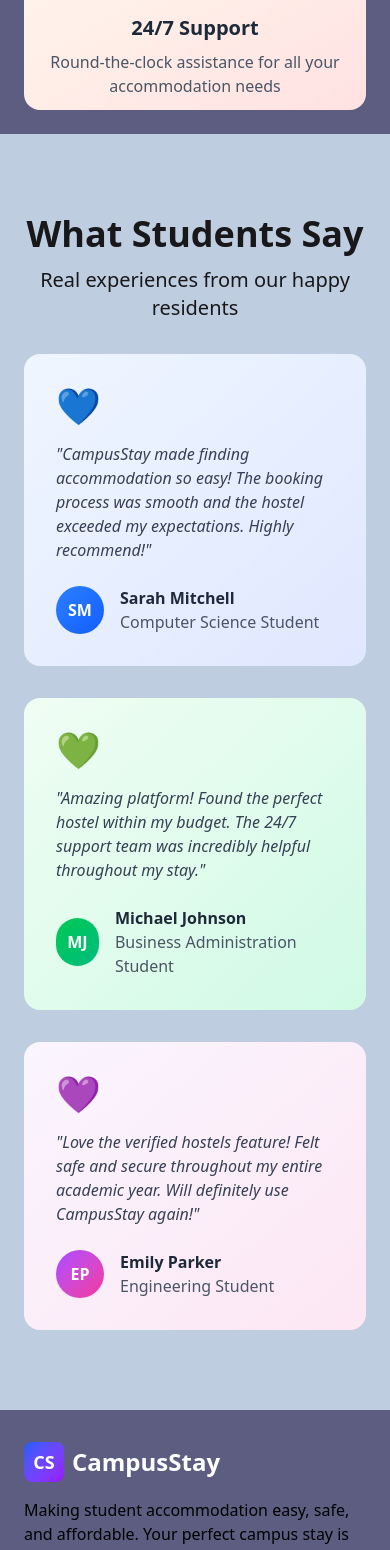
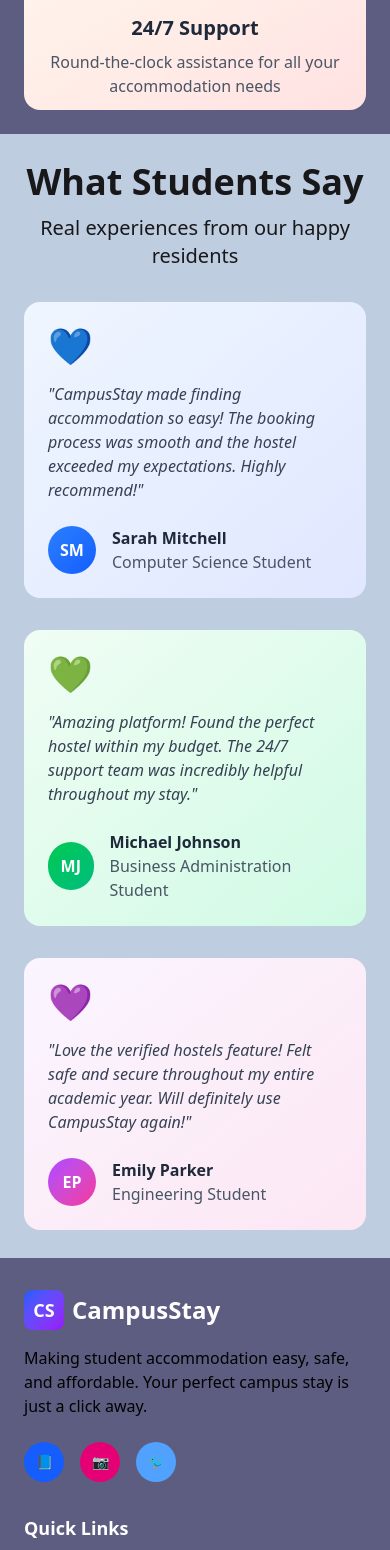
Before and after one commit to EvansMungai/UHBUI, an Angular app: page / in a window 390 px wide. Shown: the part 1342-2892 px from the top of the page. Built offline with nearby package versions, Linux system fonts and the light colour scheme.

Commit message:
styles(testimonials): Finish styling the testimonials component.

```diff
--- a/src/app/shared/elements/testimonials/testimonials.html
+++ b/src/app/shared/elements/testimonials/testimonials.html
@@ -1,5 +1,5 @@
-<div class="py-20 bg-primary">
-    <div class="container mx-auto px-6">
+<div class="py-6 md:py-16 bg-primary">
+    <div class="container mx-auto px-6 py-1">
         <div class="text-center mb-8">
             <h2 class="text-4xl font-bold mb-3">What Students Say</h2>
             <p class="text-xl">Real experiences from our happy residents</p>
@@ -7,7 +7,7 @@
 
         <div class="grid grid-cols-1 md:grid-cols-3 gap-8">
             <div
-                class="bg-gradient-to-br from-blue-50 to-indigo-100 p-8 rounded-2xl hover-scale hover:shadow-xl transition-all">
+                class="bg-gradient-to-br from-blue-50 to-indigo-100 p-6 lg:p-8 rounded-2xl hover-scale hover:shadow-xl transition-all">
                 <div class="text-4xl mb-4">💙</div>
                 <p class="text-gray-700 mb-6 italic">"CampusStay made finding accommodation so easy! The booking process
                     was smooth and the hostel exceeded my expectations. Highly recommend!"</p>
@@ -24,7 +24,7 @@
             </div>
 
             <div
-                class="bg-gradient-to-br from-green-50 to-emerald-100 p-8 rounded-2xl hover-scale hover:shadow-xl transition-all">
+                class="bg-gradient-to-br from-green-50 to-emerald-100 p-6 lg:p-8 rounded-2xl hover-scale hover:shadow-xl transition-all">
                 <div class="text-4xl mb-4">💚</div>
                 <p class="text-gray-700 mb-6 italic">"Amazing platform! Found the perfect hostel within my budget. The
                     24/7 support team was incredibly helpful throughout my stay."</p>
@@ -41,7 +41,7 @@
             </div>
 
             <div
-                class="bg-gradient-to-br from-purple-50 to-pink-100 p-8 rounded-2xl hover-scale hover:shadow-xl transition-all">
+                class="bg-gradient-to-br from-purple-50 to-pink-100 p-6 lg:p-8 rounded-2xl hover-scale hover:shadow-xl transition-all">
                 <div class="text-4xl mb-4">💜</div>
                 <p class="text-gray-700 mb-6 italic">"Love the verified hostels feature! Felt safe and secure throughout
                     my entire academic year. Will definitely use CampusStay again!"</p>
```
